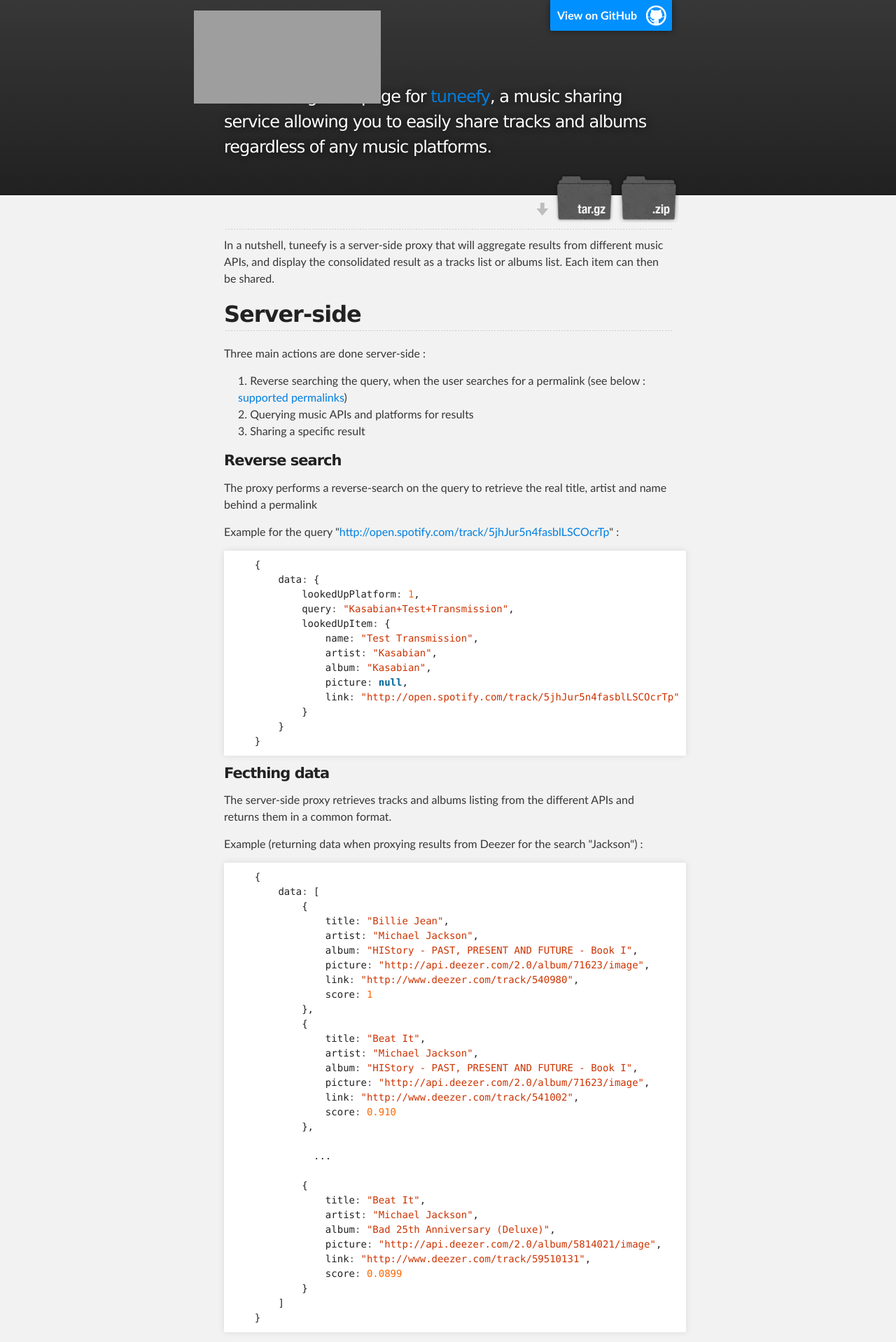
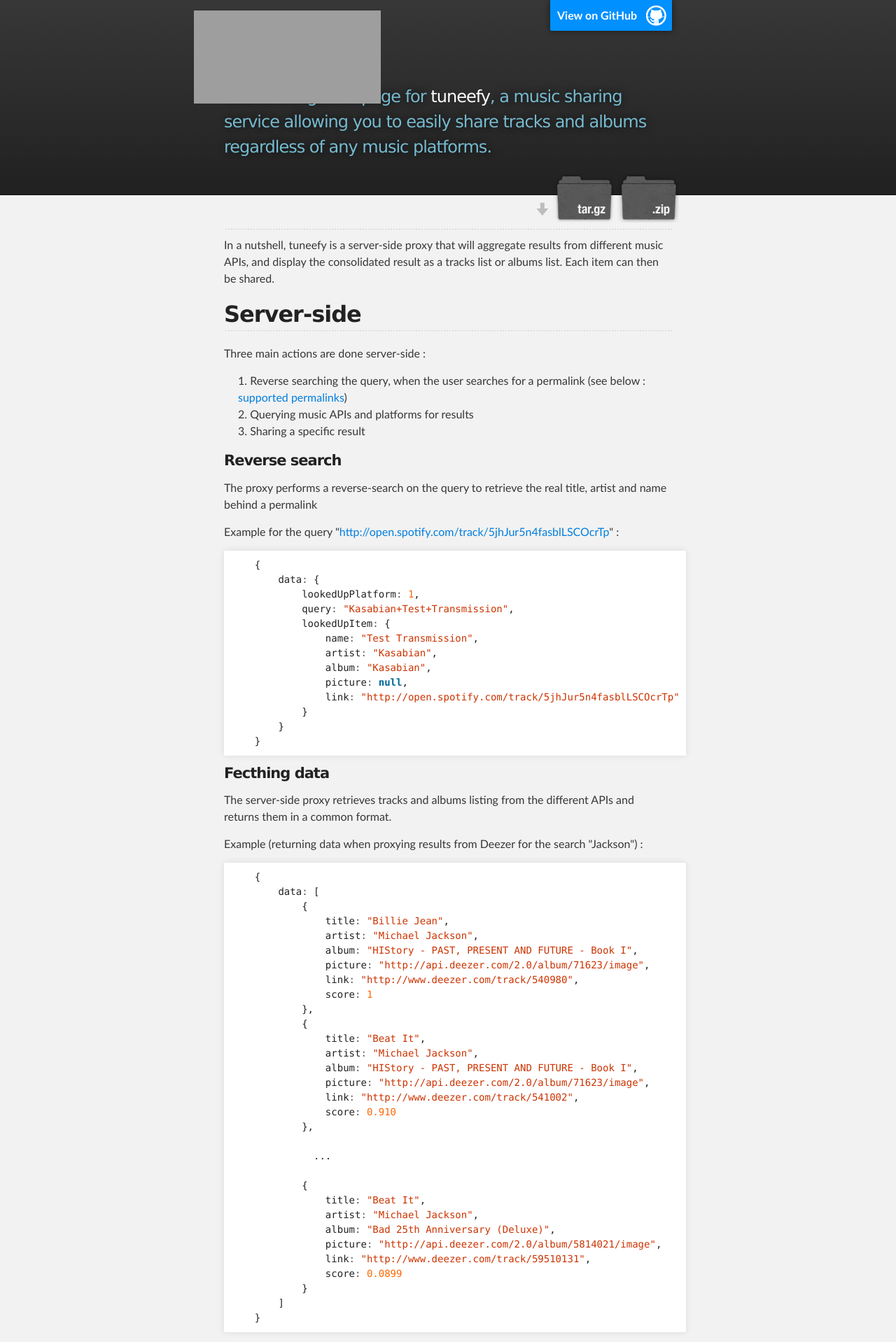
Before and after one commit to tchapi/tuneefy, a PHP site: page / in a window 1280 px wide. Shown: the top 1918 px of the page at 70% size. Run offline with PHP 8.4, Linux system fonts and the light colour scheme; grey boxes are pictures that could not be loaded.

Commit message:
Update stylesheets/stylesheet.css

```diff
--- a/stylesheets/stylesheet.css
+++ b/stylesheets/stylesheet.css
@@ -321,7 +321,13 @@ Full-Width Styles
   background: none;
   text-shadow: #111 0px 0px 10px;
   margin-top: 70px;
+  color: #76BAD0;
 }
+
+#project_tagline a {
+  color: white;
+}
+
 
 #downloads {
   position: absolute;
```
